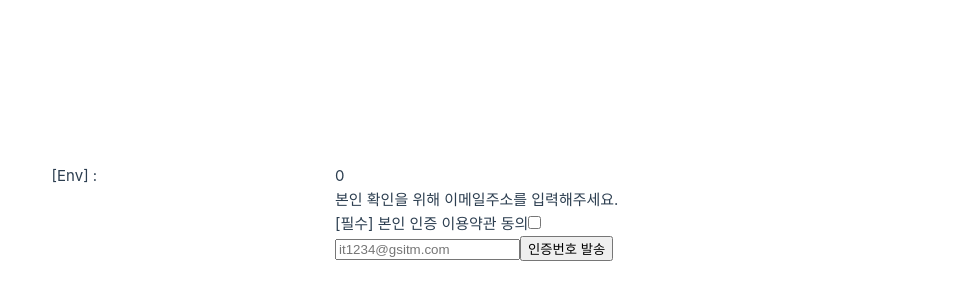
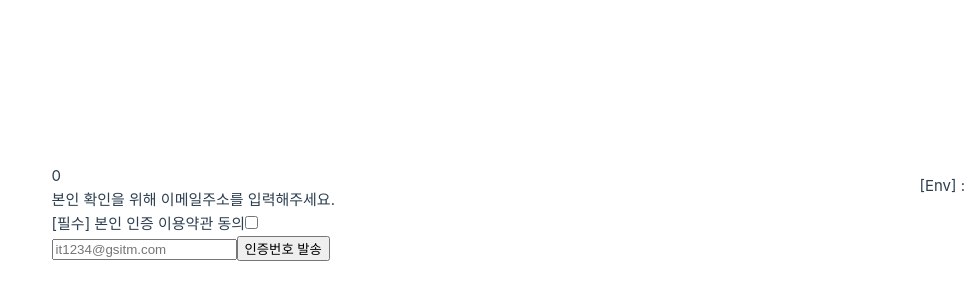
Before and after one commit to deogus-dev/nts-ui, a Vue app: page /nts-ui/signup in a window 1280 px wide. Shown: the part 188-488 px from the top of the page, without its empty margins (305-1280 px from the left). Built offline with nearby package versions, Linux system fonts and the light colour scheme; no server answers.

Commit message:
[퍼블 checkpoint]

```diff
--- a/index.html
+++ b/index.html
@@ -1,9 +1,9 @@
 <!DOCTYPE html>
 <html lang="en">
   <head>
-    <meta charset="UTF-8">
-    <link rel="icon" href="/favicon.ico">
-    <meta name="viewport" content="width=device-width, initial-scale=1.0">
+    <meta charset="UTF-8" />
+    <link rel="icon" href="/favicon.ico" />
+    <meta name="viewport" content="width=device-width, initial-scale=1.0" />
     <title>Vite App</title>
   </head>
   <body>
--- a/src/App.vue
+++ b/src/App.vue
@@ -8,9 +8,9 @@
 })
 </script>
 <template>
-  [Env] : {{ appEnv }}
+  <span style="position: fixed; right: 0; margin: 10px">[Env] : {{ appEnv }}</span>
   <loading v-if="useCmnStore().isLoading" />
-  <router-view v-slot="{ Component, route }">
+  <router-view v-slot="{ Component, route }" class="container">
     <transition name="slide-fade" mode="out-in">
       <div :key="route?.name">
         <component :is="Component"></component>
--- a/src/views/auth/login.vue
+++ b/src/views/auth/login.vue
@@ -4,7 +4,6 @@
 import { useAuthStore } from '~/stores/auth'
 import { useRouter } from 'vue-router'
 import valid from '~/util/validation'
-import axios from 'axios'
 
 const authStore = useAuthStore()
 const router = useRouter()
```
